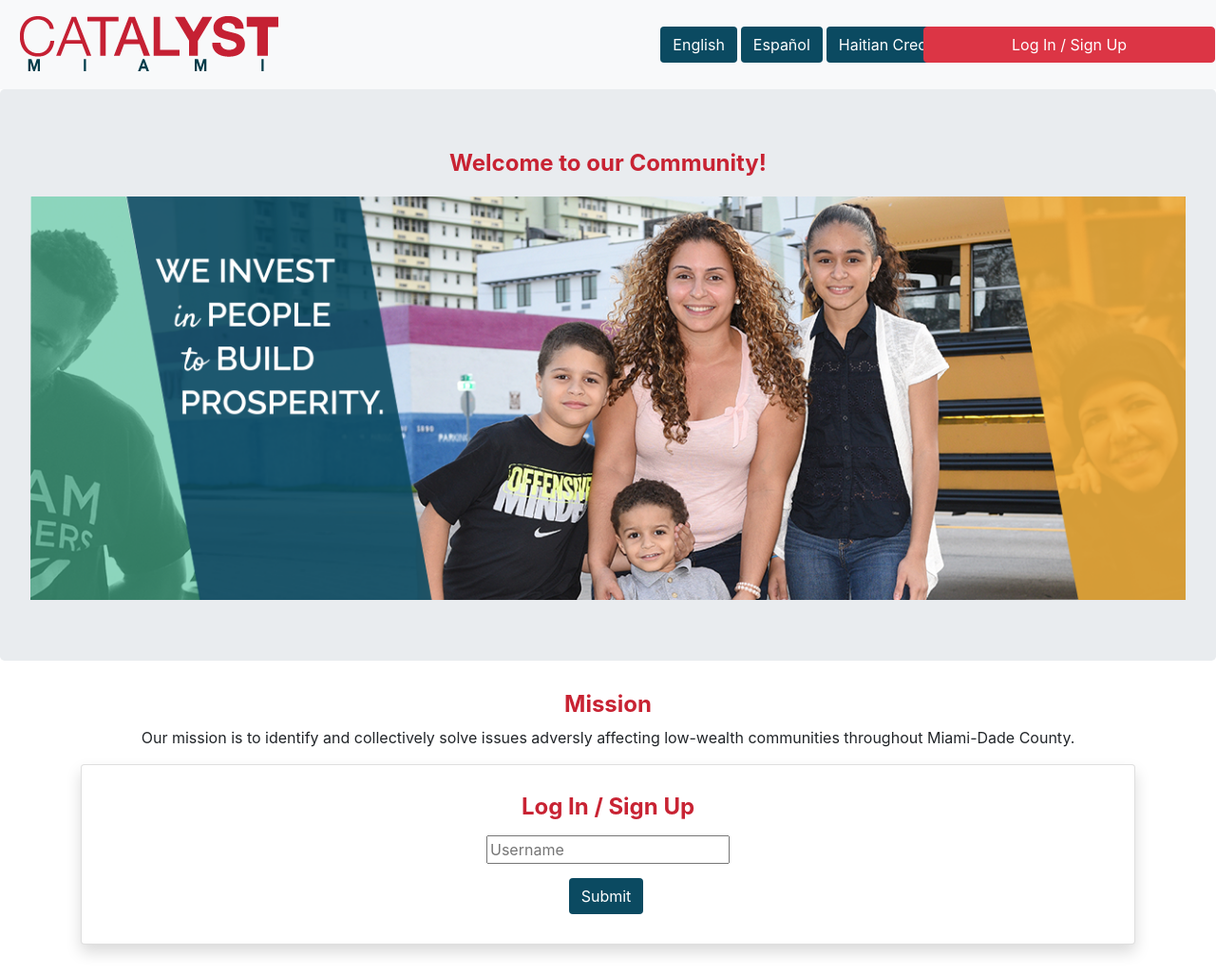
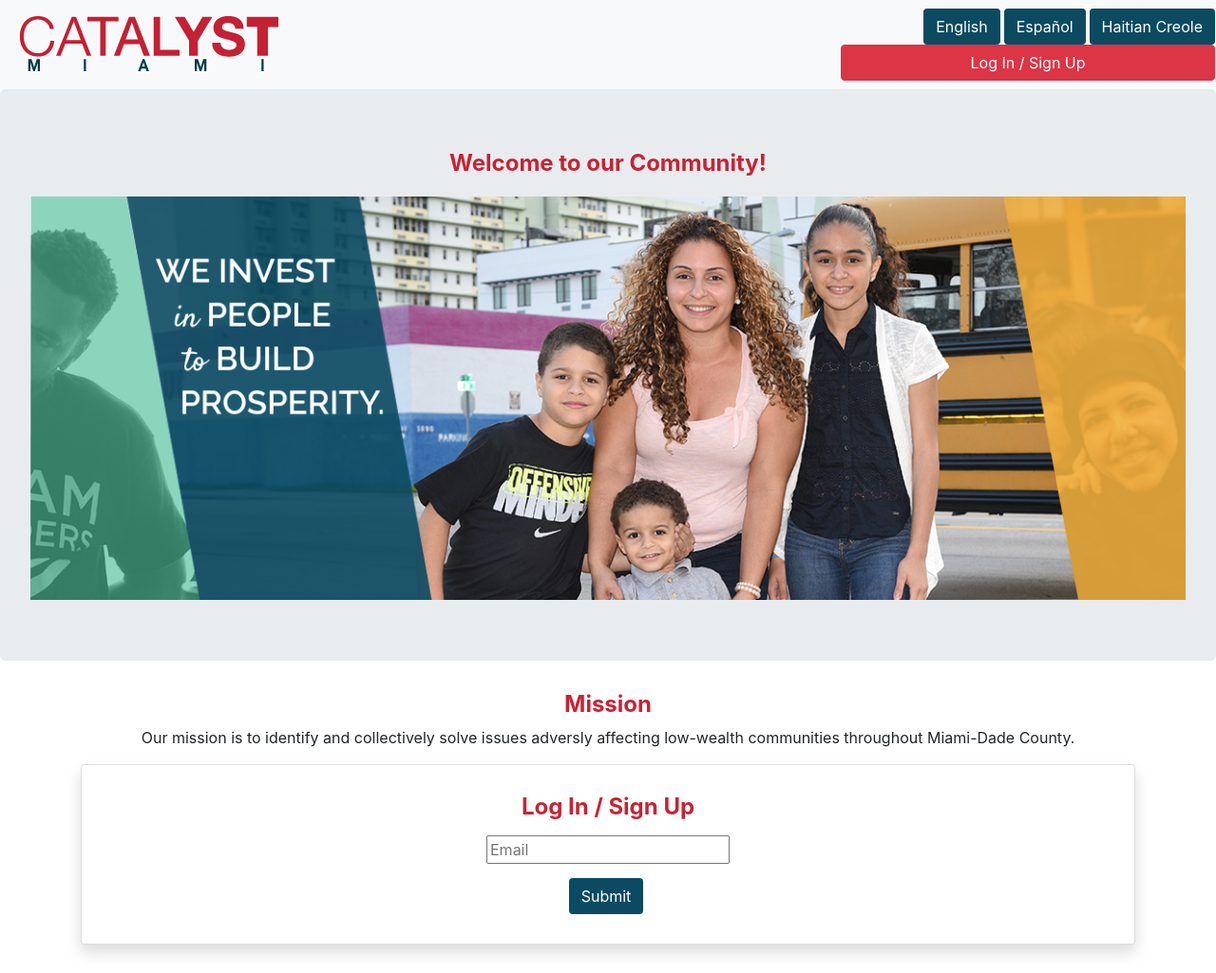
Before and after one commit to trevor-patrick/team_9_copy, a Flask app: page / in a window 1280 px wide. Shown: the whole page at 95% size. Run offline with Flask 2, Linux system fonts and the light colour scheme; some libraries are stand-ins or nearby versions.

Commit message:
Changes to page

```diff
--- a/templates/index5.html
+++ b/templates/index5.html
@@ -20,7 +20,6 @@
                                 <button style="background-color: #0B4A61; color: white; margin-right: 4px;" class="btn" type="button">Español</button>
                                 <button style="background-color: #0B4A61; color: white;" class="btn" type="button">Haitian Creole</button>
                         </div>
-
                         <div id="navRow2" class="row" style="width:100%;">
                             <button id="logBtn" class="btn btn-danger" style="width: 100%;" type="button">Log In / Sign Up</button>
                         </div>
@@ -51,7 +50,7 @@
                     <div class="card shadow text-center" style="margin-bottom: 30px;">
                         <form id="LogInPart" method="POST" action="{{ url_for('serve_form') }}" style="margin-top: 30px;">
                             <h4 style="color: #C82333; font-weight: bold; margin-bottom: 15px;">Log In / Sign Up</h4>
-                            <input id="userName" type="text" placeholder="Username" style="margin-bottom: 15px;"><br>
+                            <input id="email" type="text" placeholder="Email" style="margin-bottom: 15px;" name="email"><br>
                             <input type="submit" value="Submit" style="margin-bottom: 15px; background-color: #0B4A61; color: white; margin-right: 4px;" class="btn" type="button">
                         </form>
 
--- a/templates/js/index.js
+++ b/templates/js/index.js
@@ -15,11 +15,15 @@ $(document).ready(function(){
         console.log('no');
     }
 
-    reSizeSumBoxes();
+    if(window.innerWidth < 992)
+        reSizeSumBoxes();
 });
 
 $(window).resize(function(){
-    reSizeSumBoxes();
+    if(window.innerWidth < 992)
+        reSizeSumBoxes();
+    else
+        $('#navRow2').css('width', '100%');
 });
 
 /* UI Experience */
```
